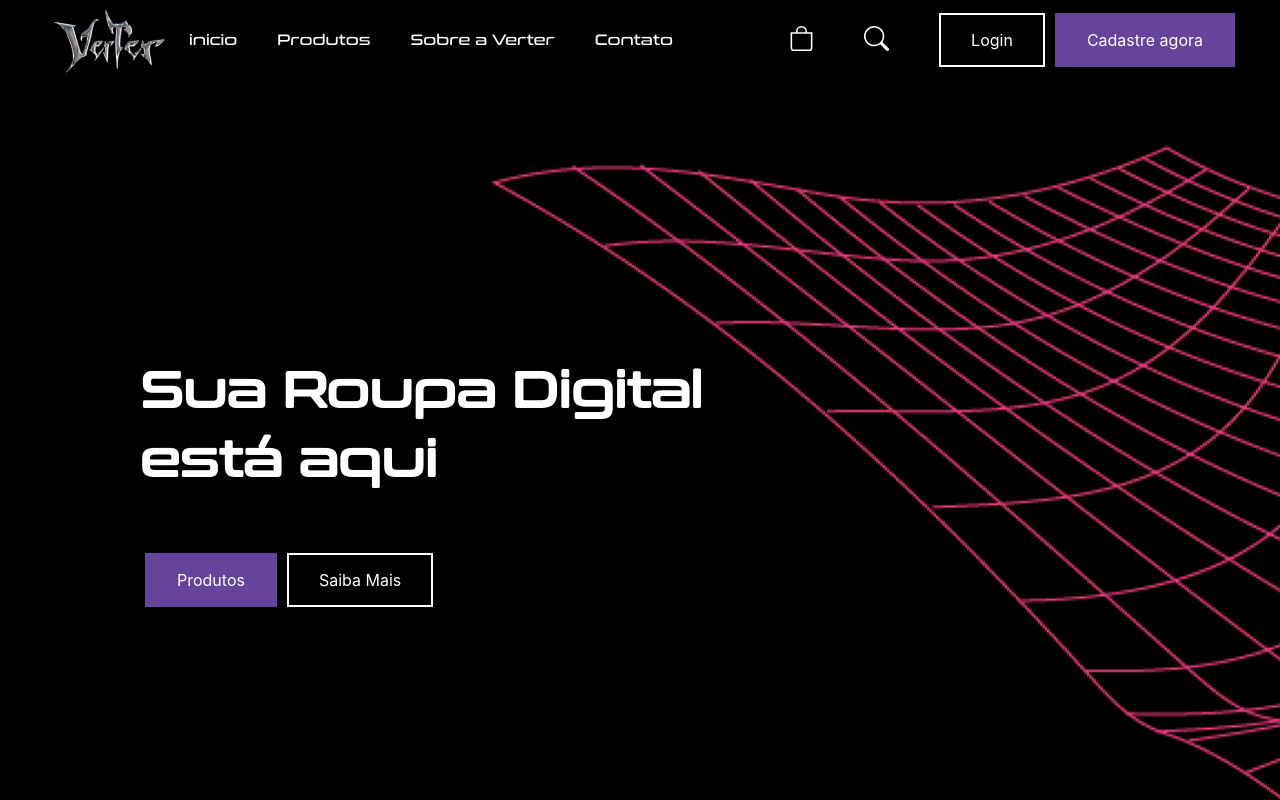
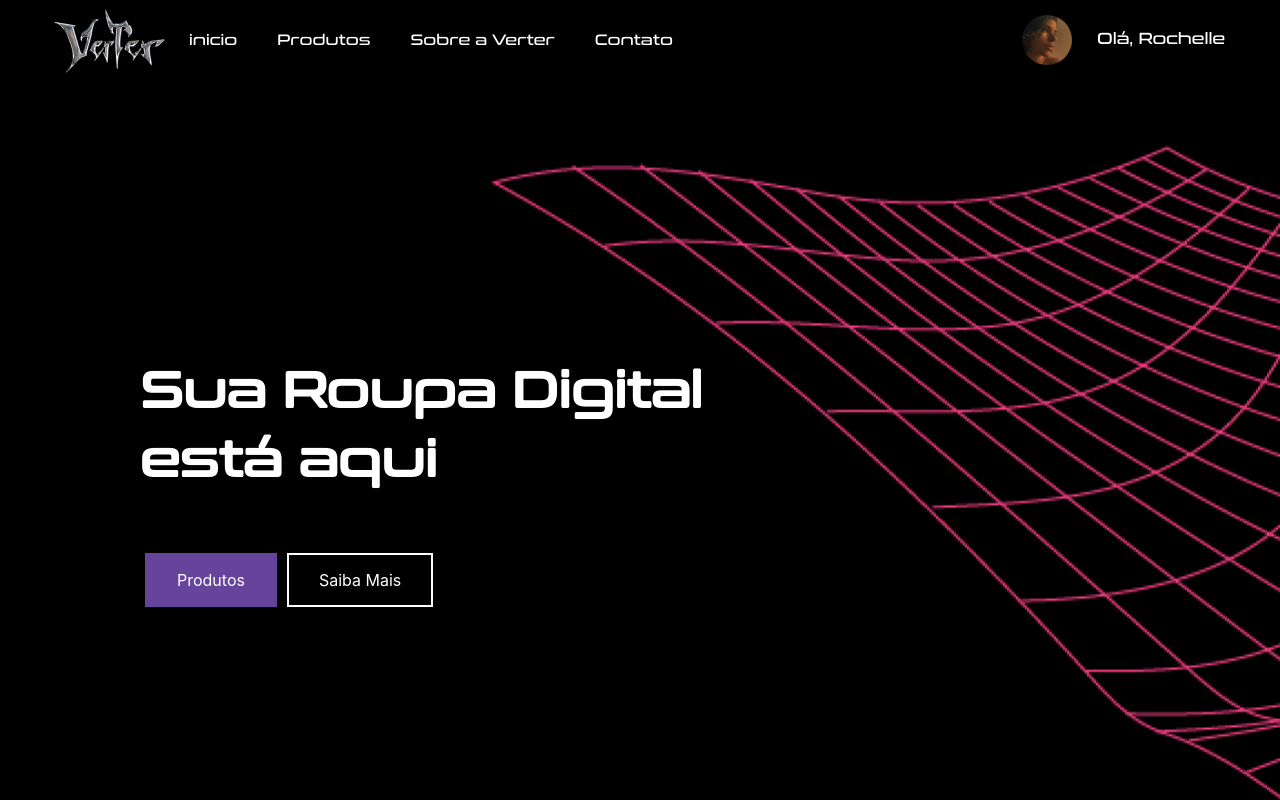
Before and after one commit to brenomarinho2001/Produto, a React (Create React App) app in the folder app/: page / in a window 1280 px wide. Shown: the top 800 px of the page. Built offline with nearby package versions, Linux system fonts and the light colour scheme.

Commit message:
header logada

```diff
--- /dev/null
+++ b/app/src/Components/Basics/Header_logada/Header_logada.js
@@ -0,0 +1,37 @@
+
+import './Header_logadaCss.css'
+
+import { BsBag } from "react-icons/bs";
+import { BsSearch } from "react-icons/bs";
+import { Link } from 'react-router-dom'
+import rochelle from '../../images/rochelle.png'
+
+//IMAGEM LOGO
+import logo from '../../Resources/logoverter.png';
+
+export default function Header(){
+
+    return(
+        <header >
+
+        <ul style={{padding:'30px',display:'flex',alignItems:'center'}}>
+            <img src={logo} alt="Logo" style={{marginLeft:'20px',cursor:'pointer'}}/>
+
+                <Link to="/Home" class='texto' style={{fontSize:'15px'}}><li >ini­cio</li></Link>
+                <Link to="/Produtos" class='texto' style={{fontSize:'15px'}}><li >Produtos</li></Link>
+                {/* isso nao eh p ficar assim, coloquei so p gente conseguir ver a pagina de detalhe do produto */}
+
+                <Link to="/Sobre" class='texto' style={{fontSize:'15px'}}><li >Sobre a Verter</li></Link>
+                <Link to="/Home" class='texto' style={{fontSize:'15px'}}><li >Contato</li></Link>
+
+
+
+
+        </ul>
+        <div class="nav-buttons" style={{padding:'40px'}}>
+            <img src={rochelle} className='foto'/>
+            <a href="/Perfil" class="texto">   Olá, Rochelle</a>
+        </div>
+        </header>
+    )
+}
--- /dev/null
+++ b/app/src/Components/Basics/Header_logada/Header_logadaCss.css
@@ -0,0 +1,81 @@
+*{
+    margin: 0;
+    padding: 0;
+}
+header{
+    height: 10vh;
+    width: 100%;
+    background: #000;
+    z-index: 100;
+    display: flex;
+    flex-direction: row;
+    align-items: center;
+    justify-content: space-between;
+}
+header ul{
+    list-style: none;
+
+}
+header ul li{
+    float: left;
+
+    margin: 20px;
+    color: white;
+}
+header ul li a{
+    text-decoration: none;
+    color: #fff;
+}
+.nav-buttons{
+    display: flex;
+    flex-direction: row;
+    align-items: center;
+    margin-right: 10px;
+}
+.nav-buttons a{
+    text-decoration: none;
+    color: #fff;
+    margin: 5px;
+}
+.nav-buttons .icon{
+    font-size: 25px;
+    color: white;
+    padding-right: 40px;
+    cursor: pointer;
+}
+.nav-buttons .login-btn{
+    border: 2px solid #fff;
+    box-sizing: border-box;
+    padding: 15px 30px;
+    transition: all 700ms ease;
+}
+.nav-buttons .login-btn:hover{
+    background-color: #fff;
+    color: #000;
+}
+.nav-buttons .cad-btn{
+    border: 2px solid #66449c;
+    background-color: #66449c;
+    box-sizing: border-box;
+    padding: 15px 30px;
+    transition: all 700ms ease;
+}
+.nav-buttons .cad-btn:hover{
+    background-color: #66449c;
+}
+
+
+@font-face {
+    font-family: 'minhafont';
+    src: url('../../Fonts/Conthrax\ Regular.ttf');
+}
+
+.texto{
+    font-family: 'minhafont';
+}
+
+.foto{
+    height: 50px;
+    border-radius: 50%;
+    margin-right: 20px;
+}
--- a/app/src/Components/Pages/Carinho/Carrinho.js
+++ b/app/src/Components/Pages/Carinho/Carrinho.js
@@ -4,7 +4,7 @@
 // import Footers from "../../Basics/Footer/Footers";
 
 import Footers from '../../Basics/Footer/Footers'
-import Header from '../../Basics/Header/Header'
+import Header from '../../Basics/Header_logada/Header_logada'
 import './CarrinhoCss.css'
 import Item from './Item'
 
--- a/app/src/Components/Pages/Carinho/Item.js
+++ b/app/src/Components/Pages/Carinho/Item.js
@@ -4,7 +4,7 @@
 // import Footers from "../../Basics/Footer/Footers";
 
 import Footers from '../../Basics/Footer/Footers'
-import Header from '../../Basics/Header/Header'
+import Header from '../../Basics/Header_logada/Header_logada'
 import './CarrinhoCss.css'
 
 export default function Item({nome,preco}) {
--- a/app/src/Components/Pages/DetalheProduto/DetalheProduto.js
+++ b/app/src/Components/Pages/DetalheProduto/DetalheProduto.js
@@ -1,6 +1,6 @@
 
 
-import Header from "../../Basics/Header/Header";
+import Header from '../../Basics/Header_logada/Header_logada'
 import Footers from "../../Basics/Footer/Footers";
 import SelectSize from './components/SelectSize';
 import Favorite from './components/Favorite';
--- a/app/src/Components/Pages/Finalizar/Finalizar.js
+++ b/app/src/Components/Pages/Finalizar/Finalizar.js
@@ -4,7 +4,7 @@
 // import Footers from "../../Basics/Footer/Footers";
 
 import Footers from '../../Basics/Footer/Footers'
-import Header from '../../Basics/Header/Header'
+import Header from '../../Basics/Header_logada/Header_logada'
 
 import './FinalizarCss.css'
 
--- a/app/src/Components/Pages/Home/Home.js
+++ b/app/src/Components/Pages/Home/Home.js
@@ -1,4 +1,4 @@
-import Header from "../../Basics/Header/Header";
+import Header from '../../Basics/Header_logada/Header_logada'
 import Footers from "../../Basics/Footer/Footers";
 import './Home.css'
 import imgcamisa from '../../images/Roupas/camisa.png'
--- a/app/src/Components/Pages/Pagamento/Pagamento.js
+++ b/app/src/Components/Pages/Pagamento/Pagamento.js
@@ -4,7 +4,7 @@
 // import Footers from "../../Basics/Footer/Footers";
 
 import Footers from '../../Basics/Footer/Footers'
-import Header from '../../Basics/Header/Header'
+import Header from '../../Basics/Header_logada/Header_logada'
 import './PagamentoCss.css'
 
 import { Link } from 'react-router-dom'
--- a/app/src/Components/Pages/Perfil/Perfil.js
+++ b/app/src/Components/Pages/Perfil/Perfil.js
@@ -1,4 +1,4 @@
-import Header from "../../Basics/Header/Header";
+import Header from "../../Basics/Header_logada/Header_logada";
 import Footers from "../../Basics/Footer/Footers";
 import { IoStarOutline } from "react-icons/io5";
 
--- a/app/src/Components/Pages/ProdutosLista/ProdutosLista.js
+++ b/app/src/Components/Pages/ProdutosLista/ProdutosLista.js
@@ -1,5 +1,5 @@
 import Footers from '../../Basics/Footer/Footers'
-import Header from '../../Basics/Header/Header'
+import Header from '../../Basics/Header_logada/Header_logada'
 import './ProdutosListaCss.css'
 import imgcamisa from '../../images/Roupas/camisa.png'
 
--- a/app/src/Components/Pages/Sobre/Sobre.js
+++ b/app/src/Components/Pages/Sobre/Sobre.js
@@ -1,4 +1,4 @@
-import Header from "../../Basics/Header/Header";
+import Header from '../../Basics/Header_logada/Header_logada'
 import Footers from "../../Basics/Footer/Footers";
 
 export default function Sobre () {
```
Also changed, not shown: app/src/Components/images/rochelle.png (added).
